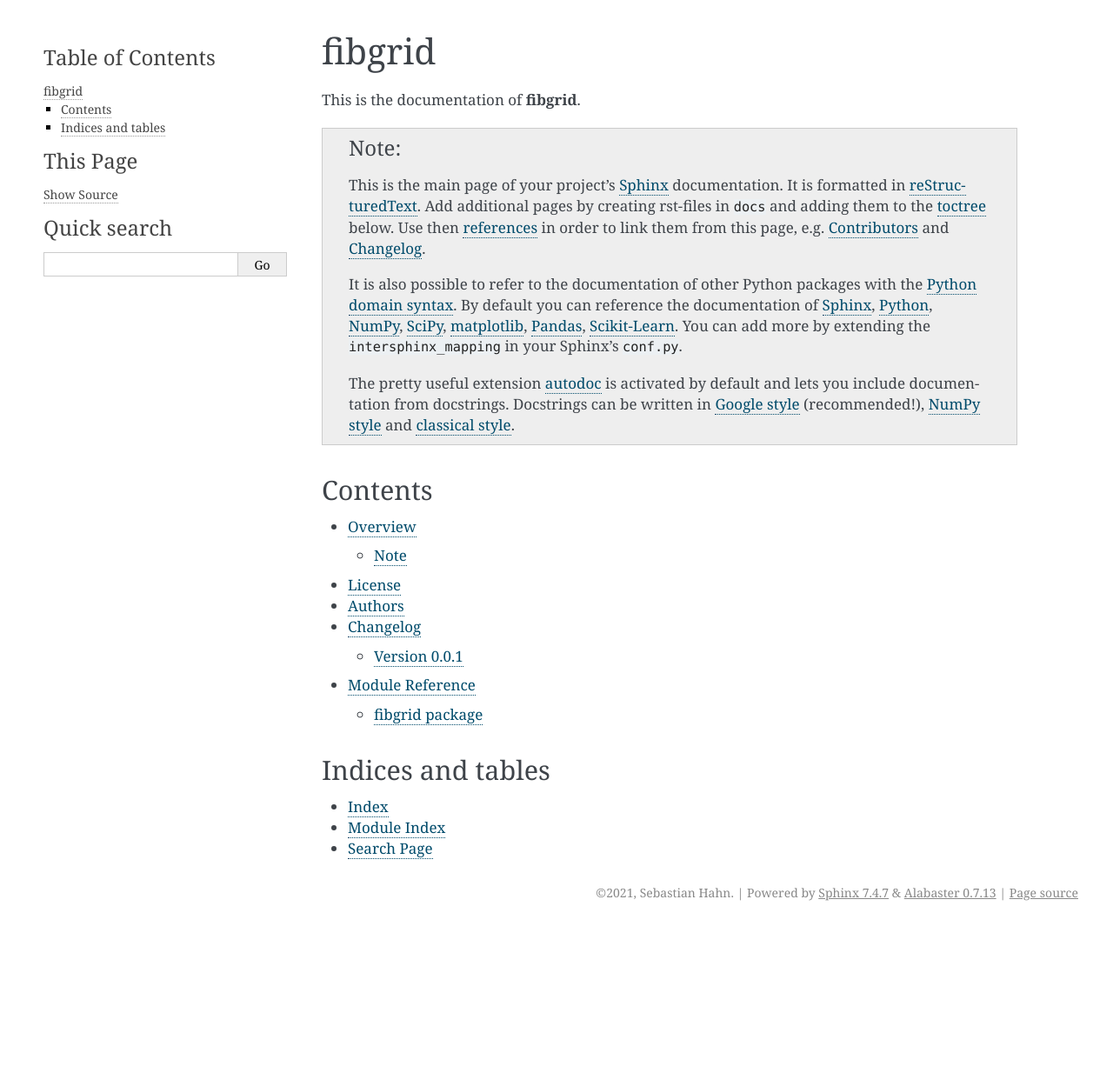
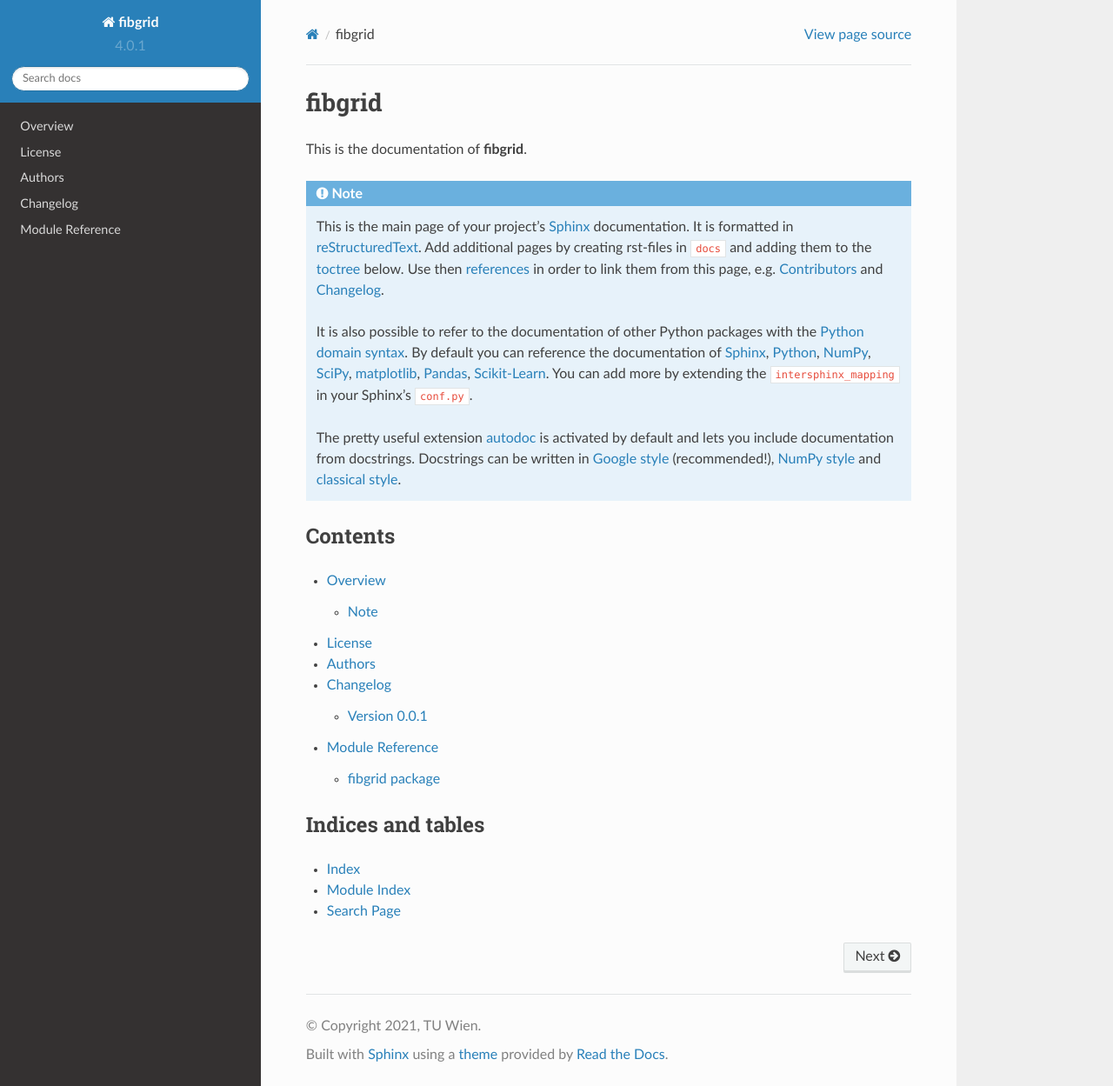
Before and after one commit to TUW-GEO/fibgrid, a Sphinx documentation site: the page built from docs/index.rst, in a window 1280 px wide and 1249 px high. Shown: the whole window at 87% size. Built offline with Sphinx 7.4.7 and the Read the Docs theme 2.0.0, drawn with Linux system fonts in a browser that asks for light colours.

Commit message:
Update docs

```diff
--- a/docs/conf.py
+++ b/docs/conf.py
@@ -49,7 +49,8 @@ try:
     cmd_line_template = (
         "sphinx-apidoc --implicit-namespaces -f -o {outputdir} {moduledir}"
     )
-    cmd_line = cmd_line_template.format(outputdir=output_dir, moduledir=module_dir)
+    cmd_line = cmd_line_template.format(
+        outputdir=output_dir, moduledir=module_dir)
 
     args = cmd_line.split(" ")
     if tuple(sphinx.__version__.split(".")) >= ("1", "7"):
@@ -94,7 +95,7 @@ master_doc = "index"
 
 # General information about the project.
 project = "fibgrid"
-copyright = "2021, Sebastian Hahn"
+copyright = "2021, TU Wien"
 
 # The version info for the project you're documenting, acts as replacement for
 # |version| and |release|, also used in various other places throughout the
@@ -147,15 +148,15 @@ pygments_style = "sphinx"
 
 # The theme to use for HTML and HTML Help pages.  See the documentation for
 # a list of builtin themes.
-html_theme = "alabaster"
+html_theme = "sphinx_rtd_theme"
 
 # Theme options are theme-specific and customize the look and feel of a theme
 # further.  For a list of options available for each theme, see the
 # documentation.
-html_theme_options = {
-    "sidebar_width": "300px",
-    "page_width": "1200px"
-}
+# html_theme_options = {
+#     "sidebar_width": "300px",
+#     "page_width": "1200px"
+# }
 
 # Add any paths that contain custom themes here, relative to this directory.
 # html_theme_path = []
@@ -245,7 +246,7 @@ latex_elements = {
 # Grouping the document tree into LaTeX files. List of tuples
 # (source start file, target name, title, author, documentclass [howto/manual]).
 latex_documents = [
-    ("index", "user_guide.tex", "fibgrid Documentation", "Sebastian Hahn", "manual")
+    ("index", "user_guide.tex", "fibgrid Documentation", "TU Wien", "manual")
 ]
 
 # The name of an image file (relative to this directory) to place at the top of
```
